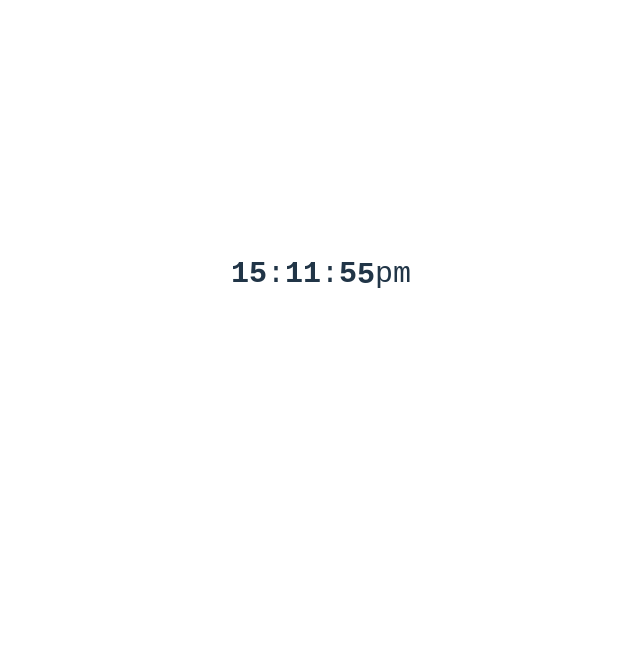
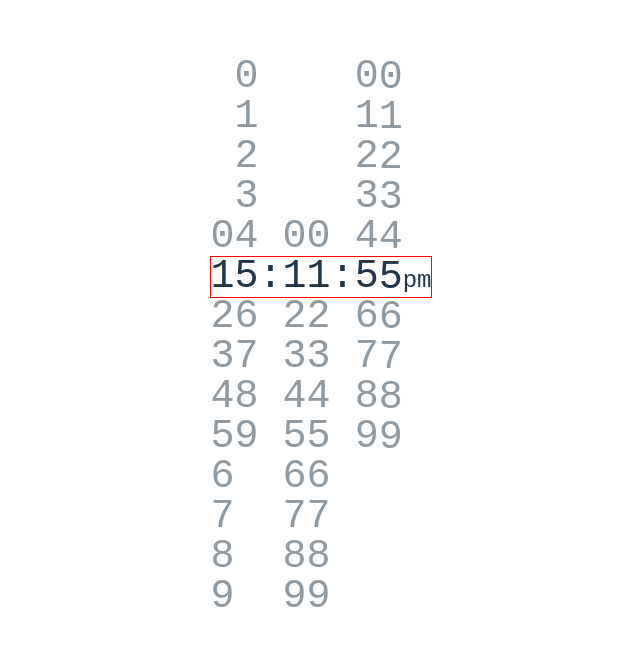
Before and after one commit to nmhossain02/prayer-times-v2, a React (Vite) app: page / in a window 1280 px wide. Shown: the part 123-768 px from the top of the page, without its empty margins (319-959 px from the left). Built offline with nearby package versions, Linux system fonts and the light colour scheme.

Commit message:
Aligned digit views

```diff
--- a/src/App.css
+++ b/src/App.css
@@ -1,41 +1,8 @@
 #root {
-  max-width: 1280px;
   margin: 0 auto;
-  padding: 2rem;
   text-align: center;
 }
 
-.logo {
-  height: 6em;
-  padding: 1.5em;
-  will-change: filter;
+.App {
+  width: 100%;
 }
-.logo:hover {
-  filter: drop-shadow(0 0 2em #646cffaa);
-}
-.logo.react:hover {
-  filter: drop-shadow(0 0 2em #61dafbaa);
-}
-
-@keyframes logo-spin {
-  from {
-    transform: rotate(0deg);
-  }
-  to {
-    transform: rotate(360deg);
-  }
-}
-
-@media (prefers-reduced-motion: no-preference) {
-  a:nth-of-type(2) .logo {
-    animation: logo-spin infinite 20s linear;
-  }
-}
-
-.card {
-  padding: 2em;
-}
-
-.read-the-docs {
-  color: #888;
-}
--- a/src/components/Clock.css
+++ b/src/components/Clock.css
@@ -6,13 +6,16 @@
     font-family: monospace;
     font-size: var(--clock-height);
     height: var(--clock-height);
-    overflow: hidden;
+    /* overflow: hidden; */
+    border: solid 1px red;
+    margin: -1px;
+    padding-top: 0.2em;
+    align-items: baseline;
+    height: calc(var(--clock-height) - 0.2em);
 }
 
 .Digit {
     transition: 750ms all ease;
-    /* border: solid 1px red;
-    margin: -1px; */
     margin: 0;
     height: calc(var(--clock-height) * 9);
     padding: 0;
@@ -21,6 +24,20 @@
     height: var(--clock-height);
 }
 
+.digit-pane > div {
+    transition: 500ms all ease;
+}
+
+.lowlight {
+    opacity: 0.5;
+}
+
 .highlight {
-    font-weight: bold;
+    /* font-weight: bold; */
+    opacity: 1;
 }
+
+.ampm {
+    font-size: 0.6em;
+    height: var(--clock-height);
+}
--- a/src/components/Clock.tsx
+++ b/src/components/Clock.tsx
@@ -12,15 +12,13 @@ const isClockProps = (x: any) : x is clockProps => {
 }
 
 const Digit = ({val} : {val: number}) => {
-    const clockHeight = getComputedStyle(document.body).getPropertyValue("--clock-height")
+    // const clockHeight = getComputedStyle(document.body).getPropertyValue("--clock-height")
     const style = {
-        marginTop: `calc(${clockHeight} * ${-val})`
+        translate: `0 calc(var(--clock-height) * ${-val})`
     }
     return <div style={style} className="Digit">
         {[...Array(10).keys()].map(n => <div key={n} className="digit-pane">
-            {n === val ?
-                <div className="highlight">{n}</div>
-                : n}
+            <div className={n === val ? "highlight" : "lowlight"}>{n}</div>
         </div>)}
     </div>
 }
--- a/src/index.css
+++ b/src/index.css
@@ -30,6 +30,7 @@ body {
   place-items: center;
   min-width: 320px;
   min-height: 100vh;
+  overflow: hidden;
 }
 
 h1 {
--- a/src/vars.css
+++ b/src/vars.css
@@ -1,3 +1,3 @@
 :root {
-    --clock-height: 30px;
+    --clock-height: 40px;
 }
```
